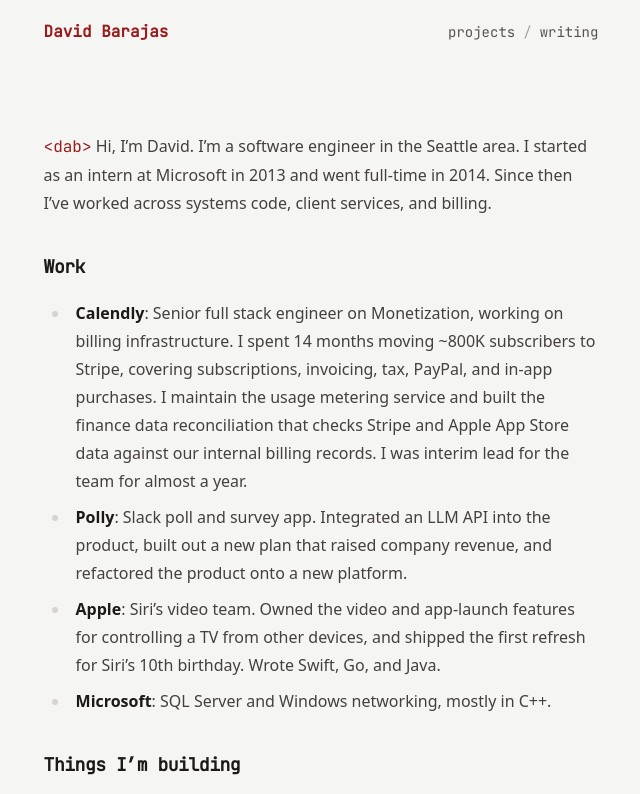
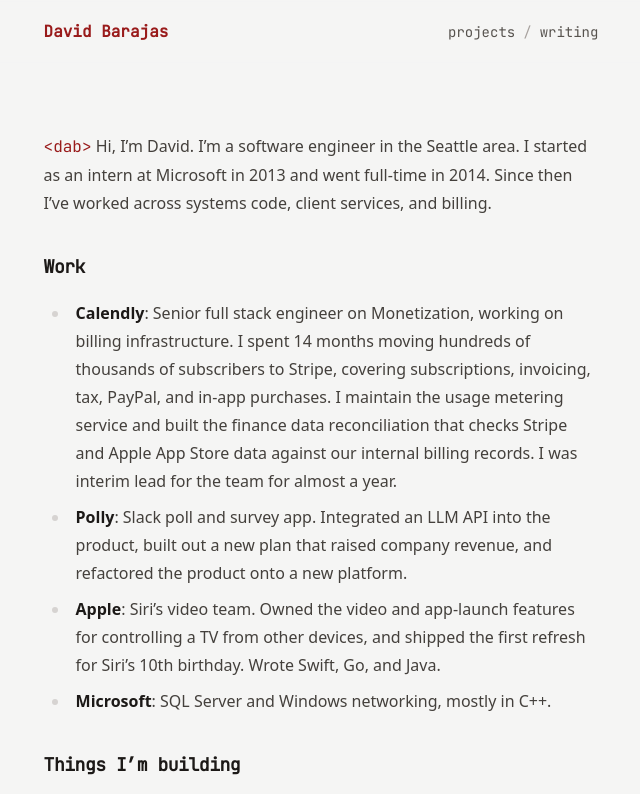
Before and after one commit to dabbers/portfolio, an Astro site: page / in a window 1280 px wide. Shown: the top 794 px of the page, without its empty margins (319-959 px from the left). Built offline with nearby package versions, Linux system fonts and the light colour scheme; Astro itself is replaced by a stand-in of ours; a web font is replaced by a local one.

Commit message:
Clarify subscriber count in Calendly
Updated the description of my role at Calendly to clarify the number of subscribers migrated to Stripe.

```diff
--- a/src/content/home.md
+++ b/src/content/home.md
@@ -2,7 +2,7 @@
 
 ## Work
 
-- **Calendly**: Senior full stack engineer on Monetization, working on billing infrastructure. I spent 14 months moving ~800K subscribers to Stripe, covering subscriptions, invoicing, tax, PayPal, and in-app purchases. I maintain the usage metering service and built the finance data reconciliation that checks Stripe and Apple App Store data against our internal billing records. I was interim lead for the team for almost a year.
+- **Calendly**: Senior full stack engineer on Monetization, working on billing infrastructure. I spent 14 months moving hundreds of thousands of subscribers to Stripe, covering subscriptions, invoicing, tax, PayPal, and in-app purchases. I maintain the usage metering service and built the finance data reconciliation that checks Stripe and Apple App Store data against our internal billing records. I was interim lead for the team for almost a year.
 - **Polly**: Slack poll and survey app. Integrated an LLM API into the product, built out a new plan that raised company revenue, and refactored the product onto a new platform.
 - **Apple**: Siri's video team. Owned the video and app-launch features for controlling a TV from other devices, and shipped the first refresh for Siri's 10th birthday. Wrote Swift, Go, and Java.
 - **Microsoft**: SQL Server and Windows networking, mostly in C++.
```
